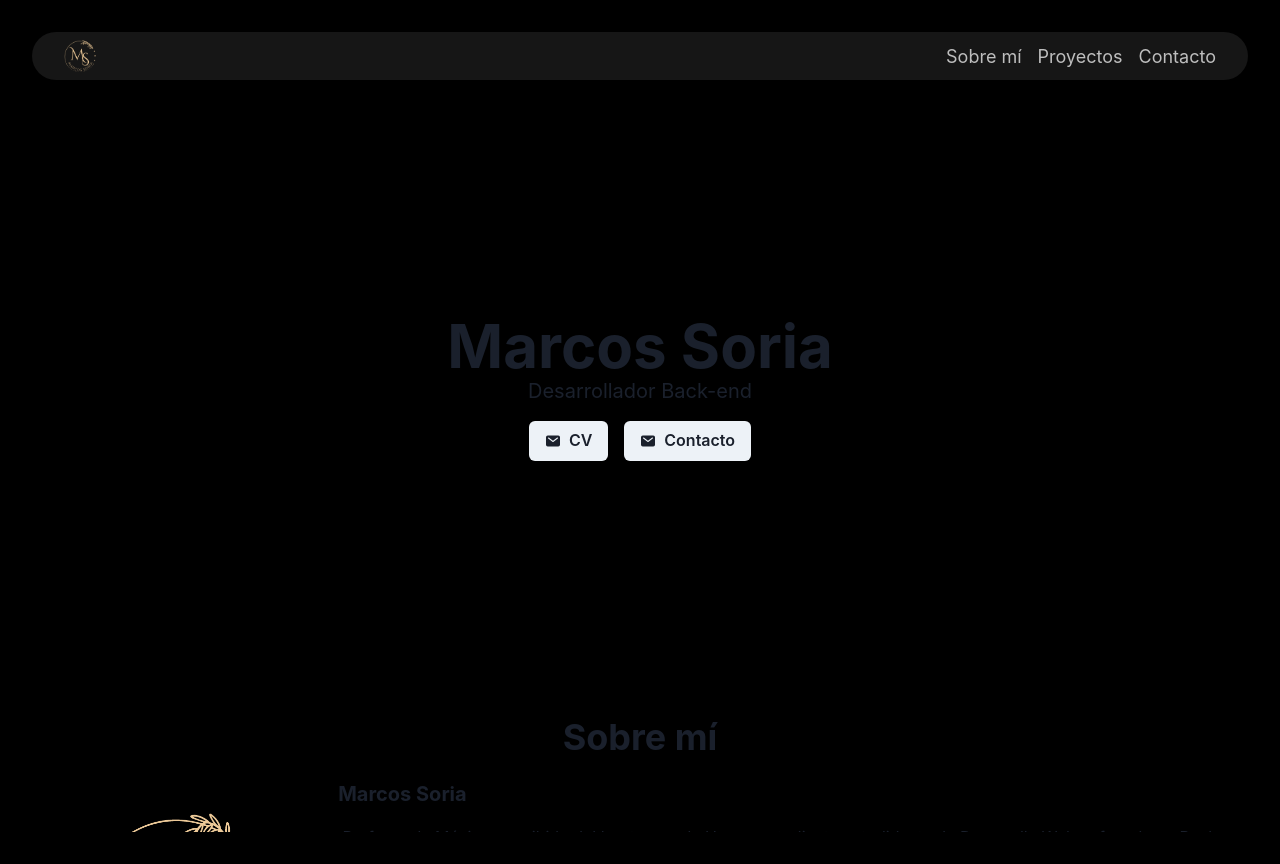
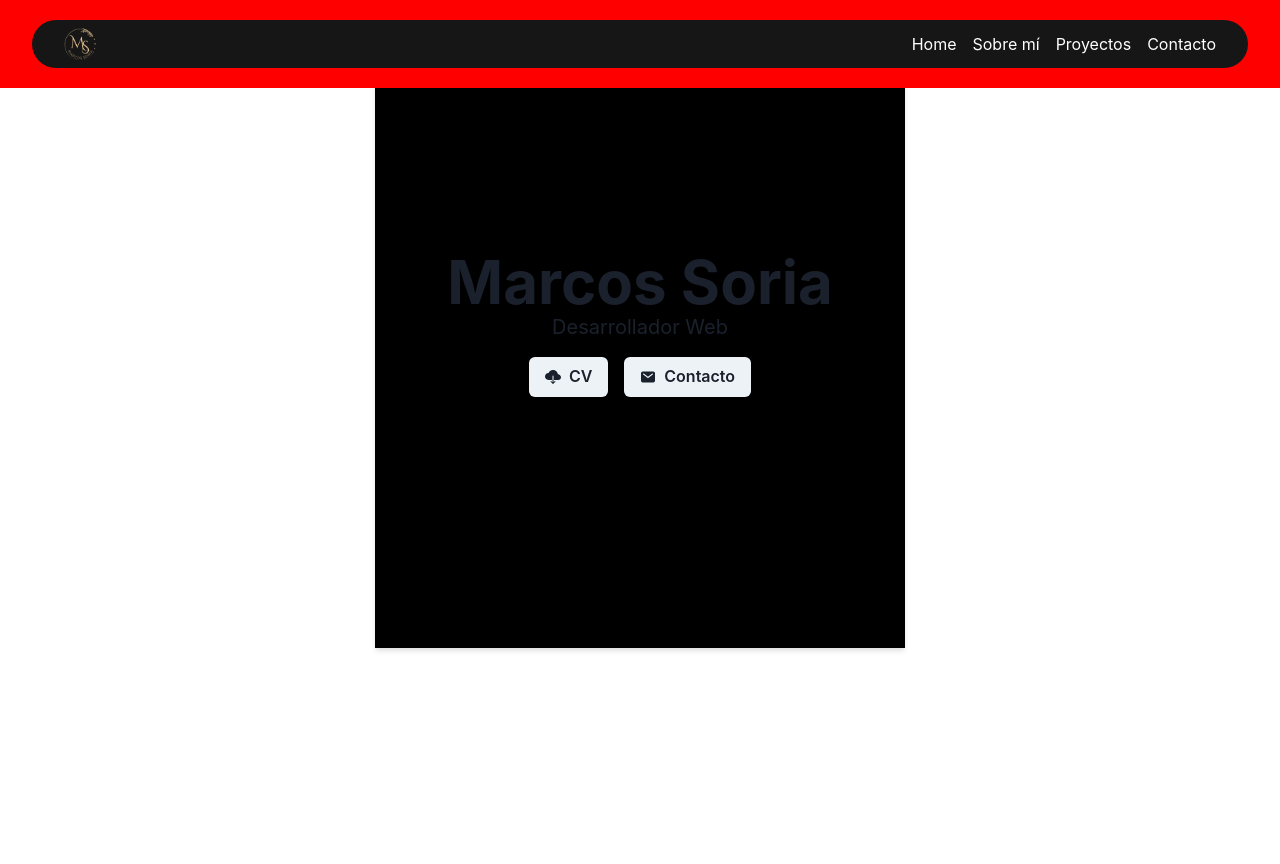
Before and after one commit to Marcos1up/portafolio, a React (Vite) app in the folder portafolio/: page / in a window 1280 px wide. After the commit the page ends 800 px from the top, so only its background shows below. Built offline with nearby package versions, Linux system fonts and the light colour scheme.

Commit message:
uso de wouter para rutas

```diff
--- a/portafolio/package.json
+++ b/portafolio/package.json
@@ -22,7 +22,8 @@
     "react-responsive-carousel": "^3.2.23",
     "react-scroll": "^1.9.0",
     "swr": "^2.2.4",
-    "web-vitals": "^3.5.0"
+    "web-vitals": "^3.5.0",
+    "wouter": "^2.12.1"
   },
   "devDependencies": {
     "@types/react": "^18.2.15",
--- a/portafolio/src/App.jsx
+++ b/portafolio/src/App.jsx
@@ -1,82 +1,37 @@
 //importaciones externas
-import { VStack, HStack, Divider, Box } from "@chakra-ui/react";
-//import { Route } from "wouter";
+import { Box, Flex } from "@chakra-ui/react";
+import { Route } from "wouter";
 
 //importar components
+import NavBar from "./components/NavBar/NavBar";
+import Home from "./page/Home";
 import About from "./components/About/About";
-import Skills from "./components/Skills/Skills";
 import Projects from "./components/Projects/Projects";
 import Contact from "./components/Contact/Contact";
-import Home from "./components/Home/Home";
-import NavBar from "./components/NavBar/NavBar";
-
-//importar assets
-//import bgImg from "./assets/images/bg-desktop.jpeg";
-
-//funcion de renderizado
-function renderSection(Component) {
-  return (
-    <>
-      <Box>
-        <Component />
-        {/* <Divider w="full" /> */}
-      </Box>
-    </>
-  );
-}
 
 function App() {
   return (
-    <Box className="background" {...backgroundProps}>
-      <VStack as="main" className="content" {...mainContentProps}>
+    <Box className="App">
+      <Flex {...navBarContainerBg}>
         <NavBar />
-        {renderSection(Home)}
-        {renderSection(About)}
-        {renderSection(Skills)}
-        {renderSection(Projects)}
-        {renderSection(Contact)}
-      </VStack>
+      </Flex>
+      <Route exact path="/" component={Home} />
+      <Route exact path="/about" component={About} />
+      <Route path="/projects" component={Projects} />
+      <Route path="/contact" component={Contact} />
     </Box>
   );
 }
 
-//estilos de la App
-const backgroundProps = {
-  direction: "column",
-  align: "center",
+const navBarContainerBg = {
+  bg: "red",
+  w: "100%",
   justify: "center",
-  overflow: "hidden",
-  p: "2rem",
-  bg: "#000000",
-};
-
-const mainContentProps = {
-  flex: "1",
-  h: "100vh",
-  overflowY: "auto",
-  align: "stretch",
-  bg: "#000000",
-  boxShadow: "md",
+  pt: "20px",
+  pb: "20px",
+  pl: "2rem",
+  pr: "2rem",
+  position: "fixed",
 };
 
 export default App;
-
-/*
-Background
-  --bg-100:#000000;(principal)
-  --bg-200:#161616;
-  --bg-300:#2c2c2c;
-
-Primary
-  --primary-100:#e03f27; (principal)
-  --primary-200:#ffcd33; (secundario)
-  --primary-300:#ffdab0; (tercero a cambiar)
-
-Accent
-  --accent-100:#ed981a; (principal)
-  --accent-200:#803e00;
-
-Text
-  --text-100:#FFFFFF; (principal)
-  --text-200:#bebebe;
-*/
--- a/portafolio/src/components/Home/Home.jsx
+++ /dev/null
@@ -1,83 +0,0 @@
-//importaciones externas
-import {
-  VStack,
-  Heading,
-  Text,
-  Box,
-  Button,
-  HStack,
-  Link,
-} from "@chakra-ui/react";
-import { IoMail } from "react-icons/io5";
-
-import PropTypes from "prop-types";
-
-//funcion para los enlaces sociales
-const SocialLink = ({ href, icon, children }) => (
-  <Link href={href} isExternal>
-    <Button leftIcon={icon}>{children}</Button>
-  </Link>
-);
-
-//definición de propTypes para SocialLink, y evitar un error
-SocialLink.propTypes = {
-  href: PropTypes.string.isRequired,
-  icon: PropTypes.element.isRequired,
-  children: PropTypes.node.isRequired,
-};
-
-function Home() {
-  return (
-    <VStack id="home" {...homeContainerProps}>
-      <Box>
-        <Heading {...headingProps}>Marcos Soria</Heading>
-        <Text {...textProps}>Desarrollador Back-end</Text>
-        <HStack {...socialIconsProps}>
-          <SocialLink
-            href="https://drive.google.com/file/d/1RdOlvvayYmuS_1u7HAmnnpAmnu2ybtvu/view?usp=drive_link"
-            icon={<IoMail />}
-          >
-            CV
-          </SocialLink>
-          <SocialLink href="#contacto" icon={<IoMail />}>
-            <Link href="#contacto">Contacto</Link>
-          </SocialLink>
-        </HStack>
-      </Box>
-    </VStack>
-  );
-}
-
-//estilos para Chakra UI
-const homeContainerProps = {
-  height: { base: "100vh", md: "600px" }, //responsive
-  width: "100%",
-  justifyContent: "center",
-  align: "center",
-  p: "3rem",
-};
-
-const headingProps = {
-  as: "h1",
-  size: "3xl",
-  textAlign: "center",
-};
-
-const textProps = {
-  fontSize: "xl",
-  align: "center",
-  textAlign: "center",
-};
-
-const socialIconsProps = {
-  spacing: "4",
-  mt: "15px",
-  justify: "center",
-  color: "#bebebe",
-  _hover: { bg: "#803e00", color: "#FFFFFF" },
-  _focus: {
-    boxShadow: "none",
-  },
-};
-
-export default Home;
--- a/portafolio/src/components/Navbar/Navbar.jsx
+++ b/portafolio/src/components/Navbar/Navbar.jsx
@@ -1,40 +1,43 @@
 // Importaciones externas
-import { Link, Avatar, HStack, Flex } from "@chakra-ui/react";
+import { Avatar, HStack, Flex } from "@chakra-ui/react";
+import { Link } from "wouter";
 
 //importar assets
 import perfilImg from "../../assets/images/logo-Ms-transparente.png";
 
-const Sidebar = () => {
+const NavBar = () => {
   return (
-    <Flex {...navBarContainer}>
+    <HStack {...navBarContainer}>
       <Flex align="center">
-        <Link>
+        <Link to="/">
           <Avatar src={perfilImg} {...logoItemStile}></Avatar>
         </Link>
       </Flex>
 
       <HStack display="flex" alignItems="center" gap="4">
-        <Link href="#sobremi" {...navItemStyles}>
+        <Link to="/" {...navItemStyles}>
+          Home
+        </Link>
+        <Link to="/about" {...navItemStyles}>
           Sobre mí
         </Link>
-        <Link href="#proyectos" {...navItemStyles}>
+        <Link to="/projects" {...navItemStyles}>
           Proyectos
         </Link>
-        <Link href="#contacto" {...navItemStyles}>
+        <Link to="/contact" {...navItemStyles}>
           Contacto
         </Link>
       </HStack>
-    </Flex>
+    </HStack>
   );
 };
 
 // Estilos comunes para los enlaces de navegación
 const navBarContainer = {
-  as: "nav",
   align: "center",
   justify: "space-between",
-  wrap: "wrap",
-  gap: "487.292px",
+  w: "full",
+  gap: "30.456rem",
   p: "0.5rem",
   pl: "2rem",
   pr: "2rem",
@@ -66,4 +69,4 @@ const navItemStyles = {
   },
 };
 
-export default Sidebar;
+export default NavBar;
--- /dev/null
+++ b/portafolio/src/page/Home.jsx
@@ -0,0 +1,110 @@
+// Importaciones externas
+import { VStack, Heading, Text, Box, Button, HStack } from "@chakra-ui/react";
+import { Link } from "wouter";
+import { IoMail, IoCloudDownload } from "react-icons/io5";
+import PropTypes from "prop-types";
+
+// Función para los enlaces sociales
+const SocialLink = ({ href, icon, children }) => (
+  <Link to={href} isExternal>
+    <Button leftIcon={icon}>{children}</Button>
+  </Link>
+);
+
+// Definición de propTypes para SocialLink
+SocialLink.propTypes = {
+  href: PropTypes.string.isRequired,
+  icon: PropTypes.element.isRequired,
+  children: PropTypes.node.isRequired,
+};
+
+function Home() {
+  return (
+    <VStack as="main">
+      <VStack {...mainContentProps}>
+        <VStack id="home" {...homeContainerProps}>
+          <Box>
+            <Heading {...headingProps}>Marcos Soria</Heading>
+            <Text {...textProps}>Desarrollador Web</Text>
+            <HStack {...socialIconsProps}>
+              <SocialLink
+                href="https://drive.google.com/file/d/1RdOlvvayYmuS_1u7HAmnnpAmnu2ybtvu/view?usp=drive_link"
+                icon={<IoCloudDownload />}
+              >
+                CV
+              </SocialLink>
+              <SocialLink href="/contact" icon={<IoMail />}>
+                Contacto
+              </SocialLink>
+            </HStack>
+          </Box>
+        </VStack>
+      </VStack>
+    </VStack>
+  );
+}
+
+//estilos de la App
+const mainContentProps = {
+  flex: "1",
+  h: "100vh",
+  p: "1.5rem",
+  overflowY: "auto",
+  align: "stretch",
+  bg: "#000000",
+  boxShadow: "md",
+};
+
+const homeContainerProps = {
+  height: { base: "100vh", md: "600px" }, //responsive
+  width: "100%",
+  justifyContent: "center",
+  align: "center",
+  p: "3rem",
+  bg: "#000000",
+};
+
+const headingProps = {
+  as: "h1",
+  size: "3xl",
+  textAlign: "center",
+};
+
+const textProps = {
+  fontSize: "xl",
+  align: "center",
+  textAlign: "center",
+};
+
+const socialIconsProps = {
+  spacing: "4",
+  mt: "15px",
+  justify: "center",
+  color: "#bebebe",
+  _hover: { bg: "#803e00", color: "#FFFFFF" },
+  _focus: {
+    boxShadow: "none",
+  },
+};
+
+export default Home;
+
+/*
+Background
+  --bg-100:#000000;(principal)
+  --bg-200:#161616;
+  --bg-300:#2c2c2c;
+
+Primary
+  --primary-100:#e03f27; (principal)
+  --primary-200:#ffcd33; (secundario)
+  --primary-300:#ffdab0; (tercero a cambiar)
+
+Accent
+  --accent-100:#ed981a; (principal)
+  --accent-200:#803e00;
+
+Text
+  --text-100:#FFFFFF; (principal)
+  --text-200:#bebebe;
+*/
```
Also changed, not shown: portafolio/src/components/UserProfileHeader/UserProfileHeader.jsx (deleted, +0 -59 lines), 1 other file (tests, documents, lock files or other folders).
